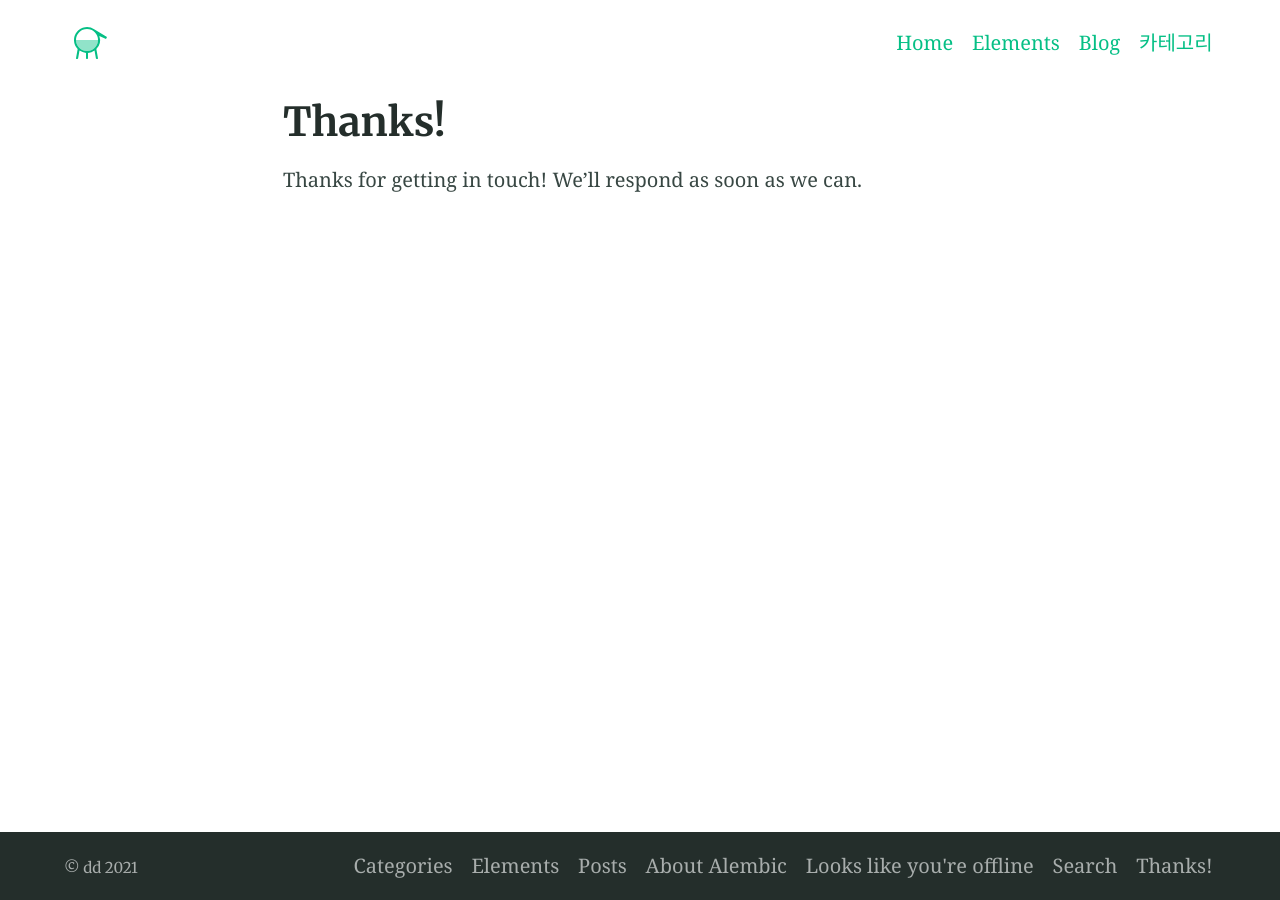
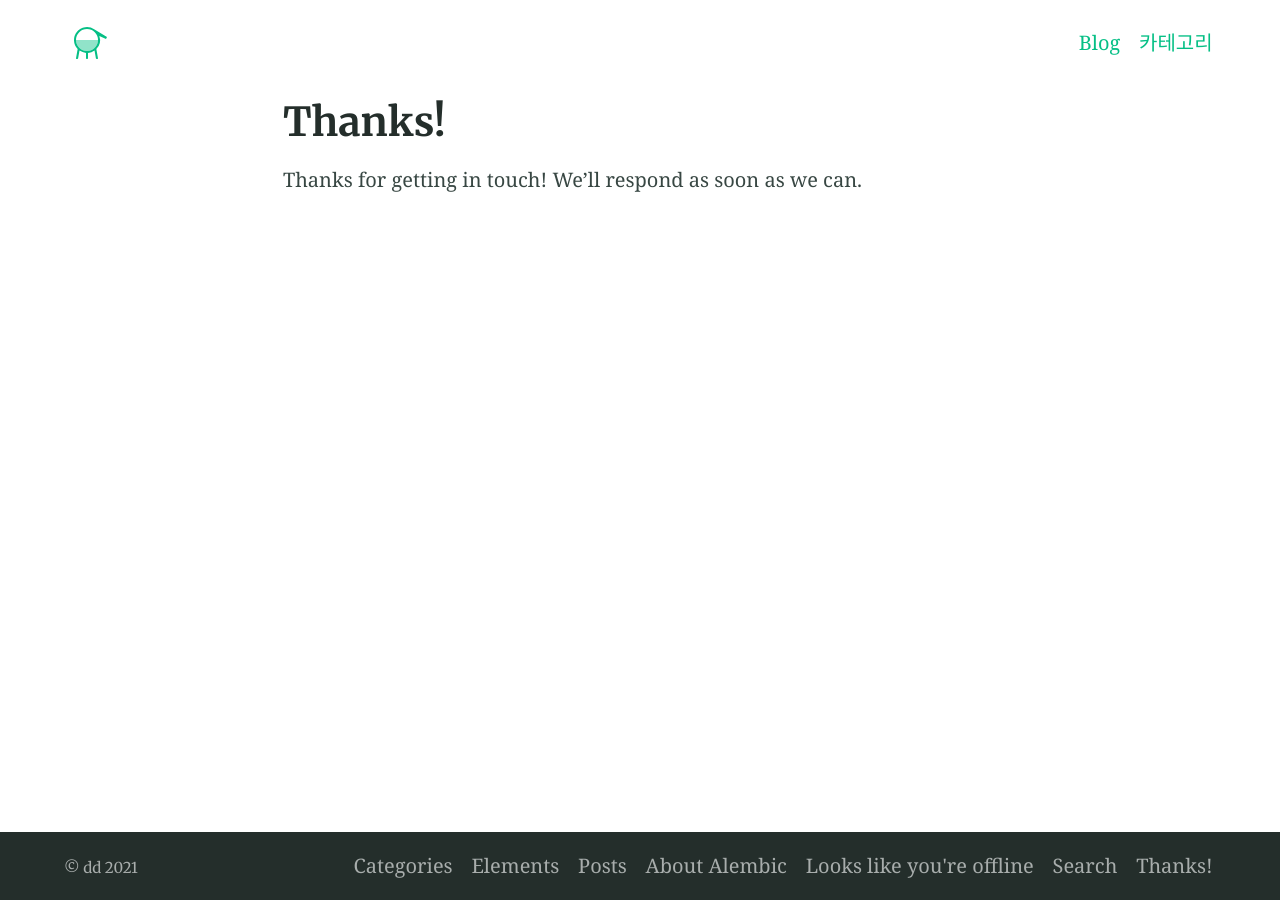
Before and after one commit to kimin3927/kimin3927, a Jekyll site: the page built from thanks.md, in a window 1280 px wide. Built offline with Jekyll 4.4.1, drawn with Linux system fonts in a browser that asks for light colours.

Commit message:
Update _config.yml

```diff
--- a/_config.yml
+++ b/_config.yml
@@ -120,10 +120,6 @@ favicons: # Favicons are also used in the manifest file. Syntax is 'size: path'
 
 # 9. Site navigation
 navigation_header:
-- title: Home
-  url: /
-- title: Elements
-  url: /elements/
 - title: Blog
   url: /blog/
 - title: 카테고리
```
